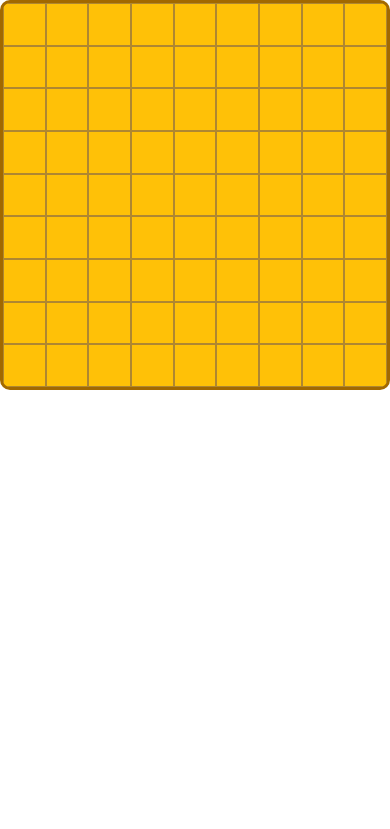
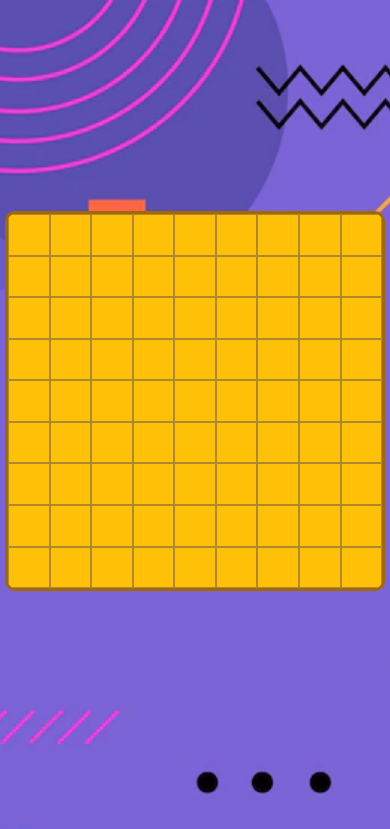
Before and after one commit to me-oniichan/board-games, a React (Create React App) app: page / in a window 390 px wide. Shown: the top 829 px of the page. Built offline with nearby package versions, Linux system fonts and the light colour scheme.

Commit message:
Added more styling

```diff
--- a/src/App.css
+++ b/src/App.css
@@ -1,5 +1,23 @@
+body{
+  height: 100vh;
+  background: url(/src/Assets/background-blue.webp);
+  background-repeat: no-repeat;
+  background-position: center;
+  background-size: cover;
+}
+#root{
+  display: flex;
+  align-items: center;
+  justify-content: center;
+  height: 100vh;
+}
+
+.wrapper{
+  margin: auto;
+}
+
 #board{
-  max-width: 500px;
+  width: 500px;
   aspect-ratio: 1;
   border: 3px solid #a26900;
   border-radius: 10px;
@@ -12,6 +30,8 @@
   border: 1px solid #907142b7;
   aspect-ratio: 1;
   display: flex;
+  align-items: center;
+  justify-content: center;
   outline: none;
 }
 
@@ -28,8 +48,21 @@
   color: red;
 }
 
+.dummy{
+  opacity: 0;
+  position: absolute;
+  aspect-ratio: 1;
+  width: 30px;
+  height: 30px;
+}
+
 @media only screen and (max-width: 600px) {
-  .board {
-    width: calc(100% - 15px);
+  #board {
+    width: calc(100% - 10px);
+    font-size: 1.2em;
+  }
+  #root{
+    display: block;
+    margin-top: calc(25vh);
   }
 }
--- a/src/Sudoku/Board.jsx
+++ b/src/Sudoku/Board.jsx
@@ -6,16 +6,18 @@ export default function Board() {
   const [grid, setGrid] = useContext(sudokuContext);
 
   function setval(e, i, j) {
-    setGrid(grid.map((val1, ind1) => (
+    setGrid(
+      grid.map((val1, ind1) =>
         val1.map((val2, ind2) => {
           if (ind1 === i && ind2 === j) {
-
-          if(!isNaN(e)) val2 = { ...val2, value: e , mode : "black"}
-          else if(e === "Backspace") val2 = { ...val2, value: 0 , mode : "#3838f9ed"}
+            if (!isNaN(e)) val2 = { ...val2, value: e, mode: "black" };
+            else if (e === "Backspace")
+              val2 = { ...val2, value: 0, mode: "#3838f9ed" };
           }
           return val2;
         })
-    )))
+      )
+    );
   }
 
   return (
@@ -23,11 +25,23 @@ export default function Board() {
       {grid.map((val1, ind1) => (
         <Row key={ind1}>
           {val1.map((val2, ind2) => (
-            <Col className={val2.class} key={ind1.toString() + ind2.toString()} tabIndex="0" onKeyDown={(e) => { setval(e.key, ind1, ind2) }}>
-              <span style={{
+            <Col
+              className={val2.class}
+              key={ind1.toString() + ind2.toString()}
+              tabIndex="0"
+              onKeyDown={(e) => {
+                setval(e.key, ind1, ind2);
+              }}
+            >
+              <input className="dummy" type="number" value={''}/>
+              <span
+                style={{
                   margin: "auto",
-                color: val2.mode
-              }}>{val2.value ? val2.value : ""}</span>
+                  color: val2.mode,
+                }}
+              >
+                {val2.value ? val2.value : ""}
+              </span>
             </Col>
           ))}
         </Row>
--- a/src/Sudoku/Sudoku.js
+++ b/src/Sudoku/Sudoku.js
@@ -6,14 +6,16 @@ export default function Sudoku() {
     const grid = {};
 
     const board = useState(new Array(9).fill(0).map(() => new Array(9).fill({
-    value : 0,
-    class : "col",
-    mode : "#3838f9ed"
+        value: 0,
+        class: "col",
+        mode: "#3838f9ed"
     })));
 
-  return(
-      <sudokuContext.Provider value = {board}>
+    return (
+        <sudokuContext.Provider value={board}>
+            <div className="wrapper" >
                 <Board></Board>
+            </div>
         </sudokuContext.Provider>
     );
 }
```
Also changed, not shown: src/Assets/background-blue.webp (added). Lines whose indentation alone changed are shown as unchanged.
